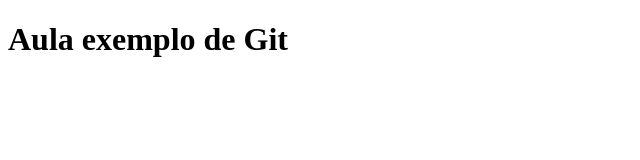
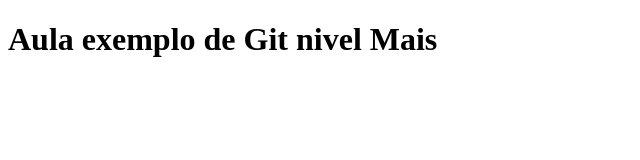
Before and after one commit to RobertPupoFStack/aula4Git, a plain HTML site: page index.html in a window 1280 px wide. Shown: the whole page, without its empty margins (0-640 px from the left). Drawn offline with Linux system fonts and the light colour scheme.

Commit message:
alterei o meu titulo

```diff
--- a/index.html
+++ b/index.html
@@ -6,6 +6,6 @@
     <title>Document</title>
 </head>
 <body>
-    <h1>Aula exemplo de Git</h1>
+    <h1>Aula exemplo de Git nivel Mais</h1>
 </body>
 </html>
```
